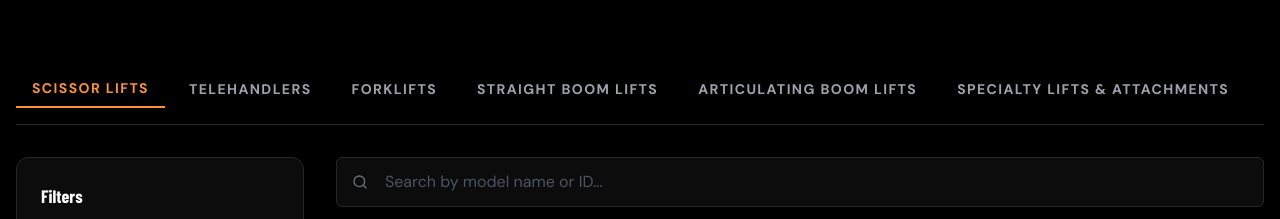
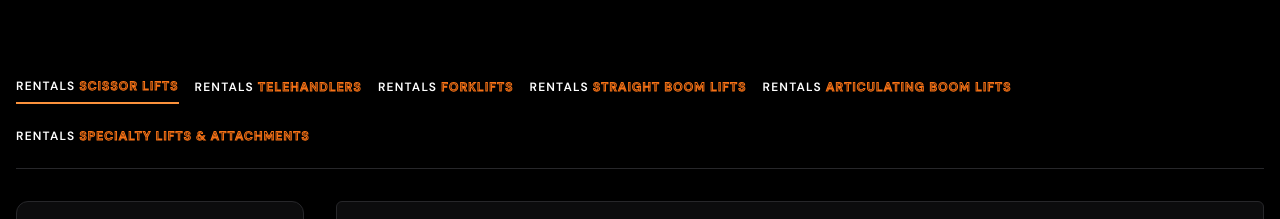
Before and after one commit to mypowertrip/all-access-services-copy, a React (Vite) app: page /rentals/category/scissor-lifts in a window 1280 px wide. Shown: the part 942-1161 px from the top of the page. Built offline with nearby package versions, Linux system fonts and the light colour scheme; no server answers; a web font is replaced by a local one.

Commit message:
File changes

```diff
--- a/src/pages/Rentals.jsx
+++ b/src/pages/Rentals.jsx
@@ -164,17 +164,20 @@ export default function Rentals() {
 
         {/* Category Tabs */}
         <div className="max-w-7xl mx-auto px-4 mb-8">
-          <div className="flex flex-wrap gap-2 border-b border-zinc-800 pb-4">
+          <div className="flex flex-wrap gap-4 border-b border-zinc-800 pb-4">
             {rentalCategories.map((cat) => (
               <button
                 key={cat.slug}
                 onClick={() => setSelectedCategory(cat.slug)}
-                className={`px-4 py-2 font-bold text-sm uppercase tracking-widest transition-all ${
+                className={`px-0 py-2 text-xs font-semibold uppercase tracking-widest transition-all ${
                   selectedCategory === cat.slug
-                    ? 'text-orange-400 border-b-2 border-orange-400'
-                    : 'text-gray-400 hover:text-white'
+                    ? 'border-b-2 border-orange-400'
+                    : ''
                 }`}>
-                {cat.name}
+                <span className="text-white">Rentals</span>{' '}
+                <span style={{ WebkitTextStroke: '1px #f97316', color: 'transparent' }}>
+                  {cat.name}
+                </span>
               </button>
             ))}
           </div>
```
